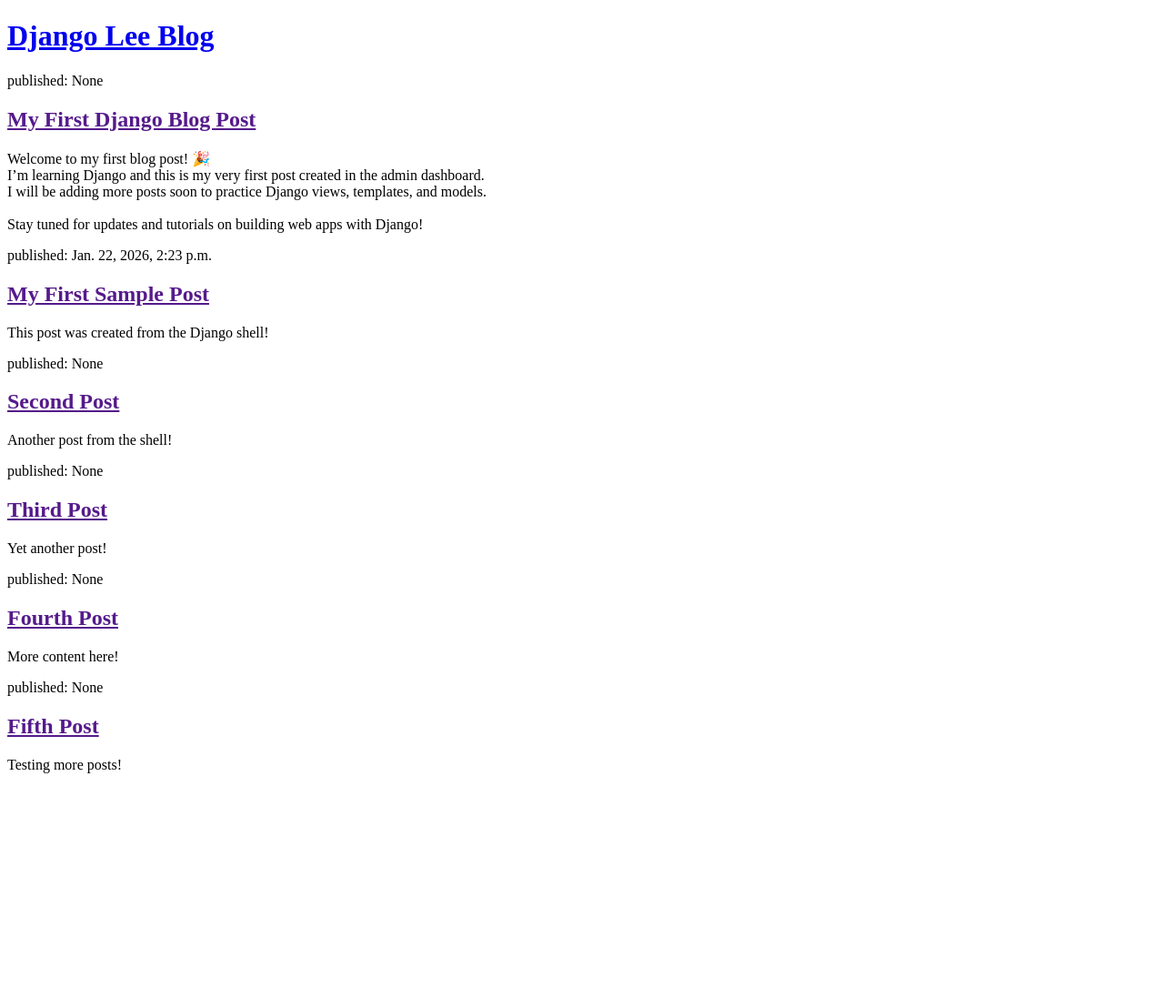
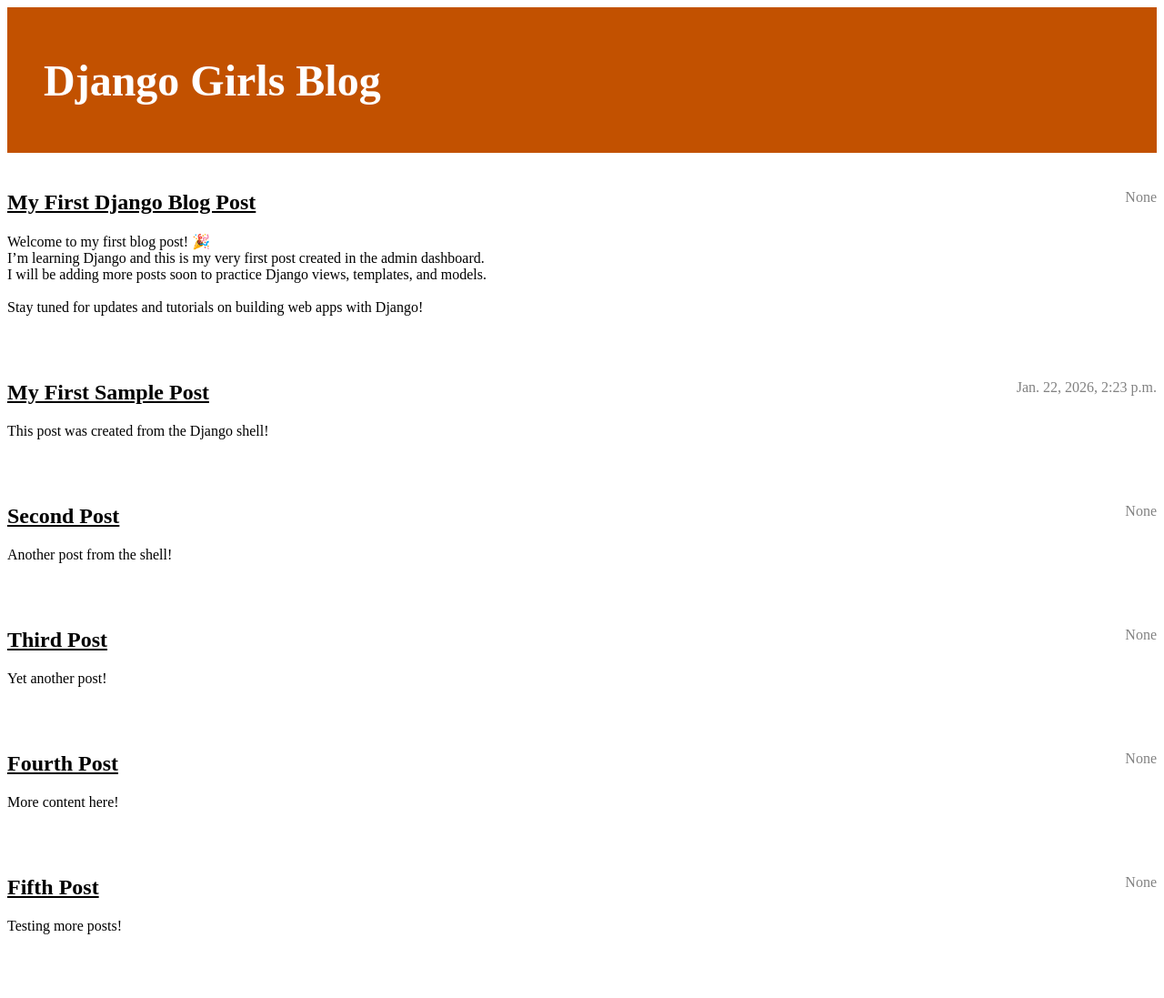
Before and after one commit to leealfredsimbajon/my-first-blog, a Django app: template blog/templates/blog/post_list.html in a window 1280 px wide. Shown: the whole page at 91% size. Before the commit the page ends 850 px from the top, so only its background shows below. Run offline with Django 5.2, Linux system fonts and the light colour scheme; the template is opened without the code that fills it: values that come from a table or form of the project are taken from there, others are empty; data comes from the database, SQL or seed files in the repository; parts of the project's set-up code (start-up, migrations or seed data) failed here and were passed over.

Commit message:
Added view and template for detailed blog post as well as CSS for the site.

```diff
--- /dev/null
+++ b/blog/static/css/blog.css
@@ -0,0 +1,75 @@
+h1 a, h2 a {
+    color: #C25100;
+    font-family: 'Lobster';
+}
+.page-header {
+    background-color: #C25100;
+    margin-top: 0;
+    margin-bottom: 40px;
+    padding: 20px 20px 20px 40px;
+}
+
+.page-header h1,
+.page-header h1 a,
+.page-header h1 a:visited,
+.page-header h1 a:active {
+    color: #ffffff;
+    font-size: 36pt;
+    text-decoration: none;
+}
+
+h1,
+h2,
+h3,
+h4 {
+    font-family: 'Lobster', cursive;
+}
+
+.date {
+    color: #828282;
+}
+
+.save {
+    float: right;
+}
+
+.post-form textarea,
+.post-form input {
+    width: 100%;
+}
+
+.top-menu,
+.top-menu:hover,
+.top-menu:visited {
+    color: #ffffff;
+    float: right;
+    font-size: 26pt;
+    margin-right: 20px;
+}
+
+.post {
+    margin-bottom: 70px;
+}
+
+.post h2 a,
+.post h2 a:visited {
+    color: #000000;
+}
+
+.post > .date,
+.post > .actions {
+    float: right;
+}
+
+.btn-secondary,
+.btn-secondary:visited {
+    color: #C25100;
+    background: none;
+    border-color: #C25100;
+    margin-left: 15px;
+}
+
+.btn-secondary:hover {
+    color: #FFFFFF;
+    background-color: #C25100;
+}
--- /dev/null
+++ b/blog/templates/blog/base.html
@@ -0,0 +1,24 @@
+{% load static %}
+<!DOCTYPE html>
+<html>
+<head>
+    <title>Django Girls Blog</title>
+    <link rel="stylesheet" href="{% static 'css/blog.css' %}">
+</head>
+<body>
+    <header class="page-header">
+        <div class="container">
+            <h1><a href="/">Django Girls Blog</a></h1>
+        </div>
+    </header>
+
+    <main class="container">
+        <div class="row">
+            <div class="col">
+                {% block content %}
+                {% endblock %}
+            </div>
+        </div>
+    </main>
+</body>
+</html>
--- a/blog/templates/blog/post_list.html
+++ b/blog/templates/blog/post_list.html
@@ -1,19 +1,13 @@
-<!DOCTYPE html>
-<html>
-    <head>
-        <title>Django Lee Blog</title>
-    </head>
-    <body>
-        <header>
-            <h1><a href="/">Django Lee Blog</a></h1>
-        </header>
+{% extends 'blog/base.html' %}
 
-        {% for post in posts %}
-        <article>
-            <time>published: {{ post.published_date }}</time>
-            <h2><a href="">{{ post.title }}</a></h2>
+{% block content %}
+    {% for post in posts %}
+        <article class="post">
+            <time class="date">
+                {{ post.published_date }}
+            </time>
+            <h2><a href="{% url 'post_detail' pk=post.pk %}">{{ post.title }}</a></h2>
             <p>{{ post.text|linebreaksbr }}</p>
         </article>
-        {% endfor %}
-    </body>
-</html>
+    {% endfor %}
+{% endblock %}
--- a/blog/urls.py
+++ b/blog/urls.py
@@ -3,4 +3,5 @@ from . import views
 
 urlpatterns = [
     path('', views.post_list, name='post_list'),
+    path('post/<int:pk>/', views.post_detail, name='post_detail'),
 ]
```
Also changed, not shown: blog/templates/blog/post_detail.html (added, +9 -0 lines), blog/views.py (+5 -9 lines).
